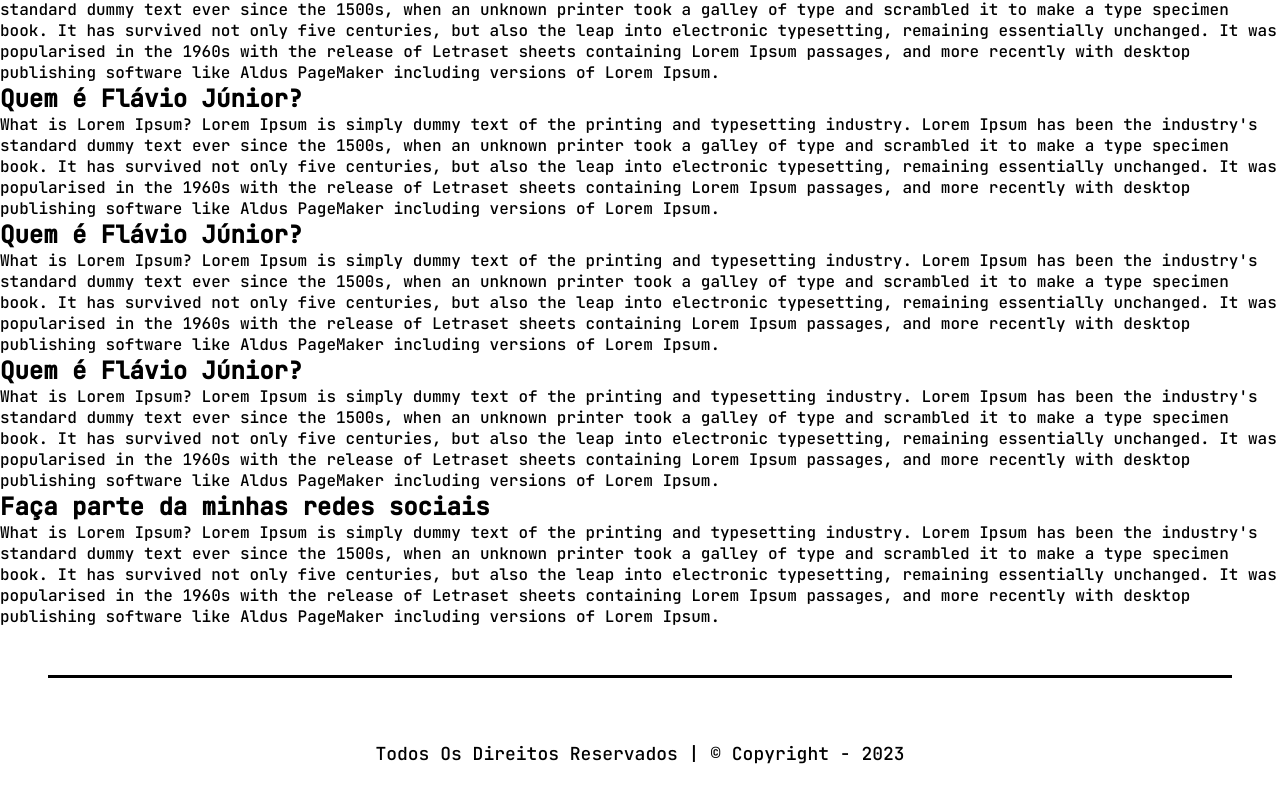
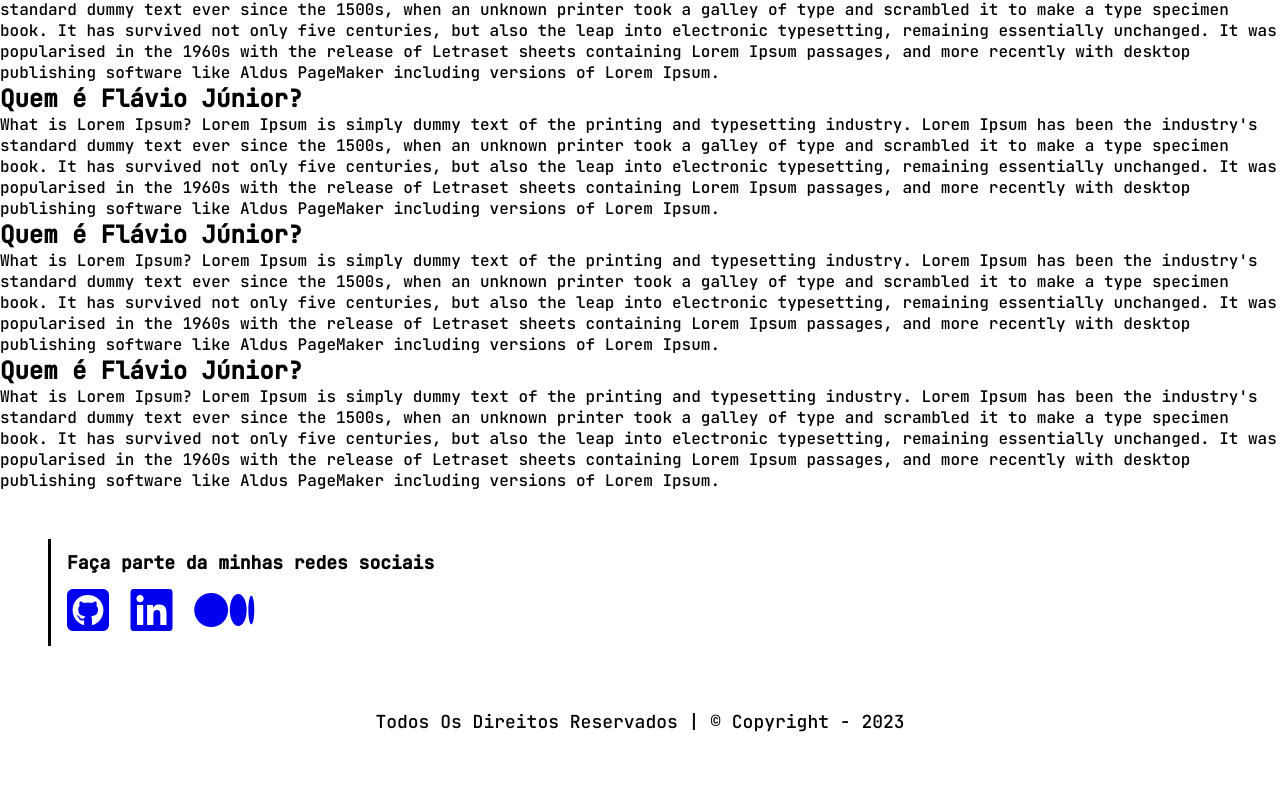
Before and after one commit to flavio-junior/flaviojunior.github.io, a plain HTML site: page index.html in a window 1280 px wide. Shown: the part 1005-1808 px from the top of the page. Drawn offline with Linux system fonts and the light colour scheme.

Commit message:
add icons networking

```diff
--- a/css/stylesheet.css
+++ b/css/stylesheet.css
@@ -43,8 +43,27 @@ body {
    clear: both;
 }
 
+#networking {
+   border-left: 3px solid black;
+   margin: 48px;
+   padding-left: 16px;
+   text-align: start;
+}
+
+#networking h1 {
+   font-size: 18px;
+   padding: 12px 12px 6px 0;
+}
+
+#networking a {
+   text-decoration: none;
+}
+
+#networking i {
+   padding: 6px 12px 12px 0;
+}
+
 footer {
-   border-top: 3px solid black;
    margin: 48px;
 }
 
--- a/index.html
+++ b/index.html
@@ -80,9 +80,17 @@
             <p>What is Lorem Ipsum? Lorem Ipsum is simply dummy text of the printing and typesetting industry. Lorem Ipsum has been the industry's standard dummy text ever since the 1500s, when an unknown printer took a galley of type and scrambled it to make a type specimen book. It has survived not only five centuries, but also the leap into electronic typesetting, remaining essentially unchanged. It was popularised in the 1960s with the release of Letraset sheets containing Lorem Ipsum passages, and more recently with desktop publishing software like Aldus PageMaker including versions of Lorem Ipsum.</p>
         </section>
 
-        <section>
+        <section id="networking">
             <h1>Faça parte da minhas redes sociais</h1>
-            <p>What is Lorem Ipsum? Lorem Ipsum is simply dummy text of the printing and typesetting industry. Lorem Ipsum has been the industry's standard dummy text ever since the 1500s, when an unknown printer took a galley of type and scrambled it to make a type specimen book. It has survived not only five centuries, but also the leap into electronic typesetting, remaining essentially unchanged. It was popularised in the 1960s with the release of Letraset sheets containing Lorem Ipsum passages, and more recently with desktop publishing software like Aldus PageMaker including versions of Lorem Ipsum.</p>
+            <a href="https://github.com/flavio-junior">
+                <i class="fa-brands fa-square-github fa-3x"></i>
+            </a>
+            <a href="https://www.linkedin.com/in/flavio-junior-748939202">
+                <i class="fa-brands fa-linkedin fa-3x"></i>
+            </a>
+            <a href="https://medium.com/@flaviojunior.ofc">
+                <i class="fa-brands fa-medium fa-3x"></i>
+            </a>
         </section>
 
         <footer>
```
